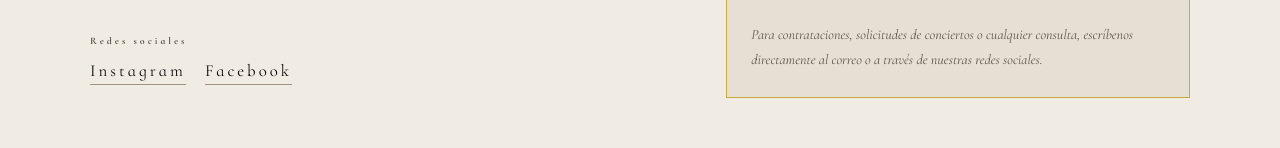
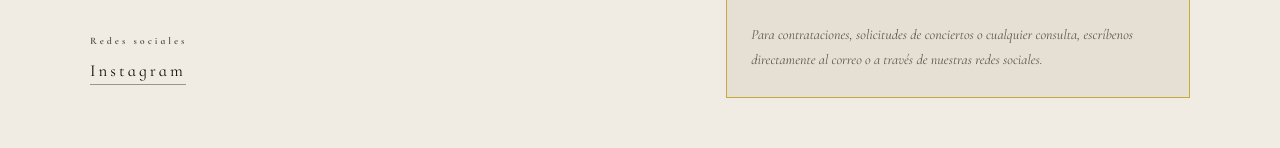
Before and after one commit to JBcL14/web_coro_saudade, a plain HTML site: page index.html in a window 1280 px wide. Shown: the part 6335-6483 px from the top of the page. Drawn offline with Linux system fonts and the light colour scheme; a web font is replaced by a local one.

Commit message:
Remove Facebook link from contact section
Removed Facebook link from social links section.

```diff
--- a/index.html
+++ b/index.html
@@ -1446,7 +1446,6 @@
           <h4>Redes sociales</h4>
           <div class="social-links">
             <a href="https://www.instagram.com/corosaudade/" target="_blank" class="social-link">Instagram</a>
-            <a href="https://www.facebook.com/corosaudade.saudade/" target="_blank" class="social-link">Facebook</a>
           </div>
         </div>
       </div>
```
